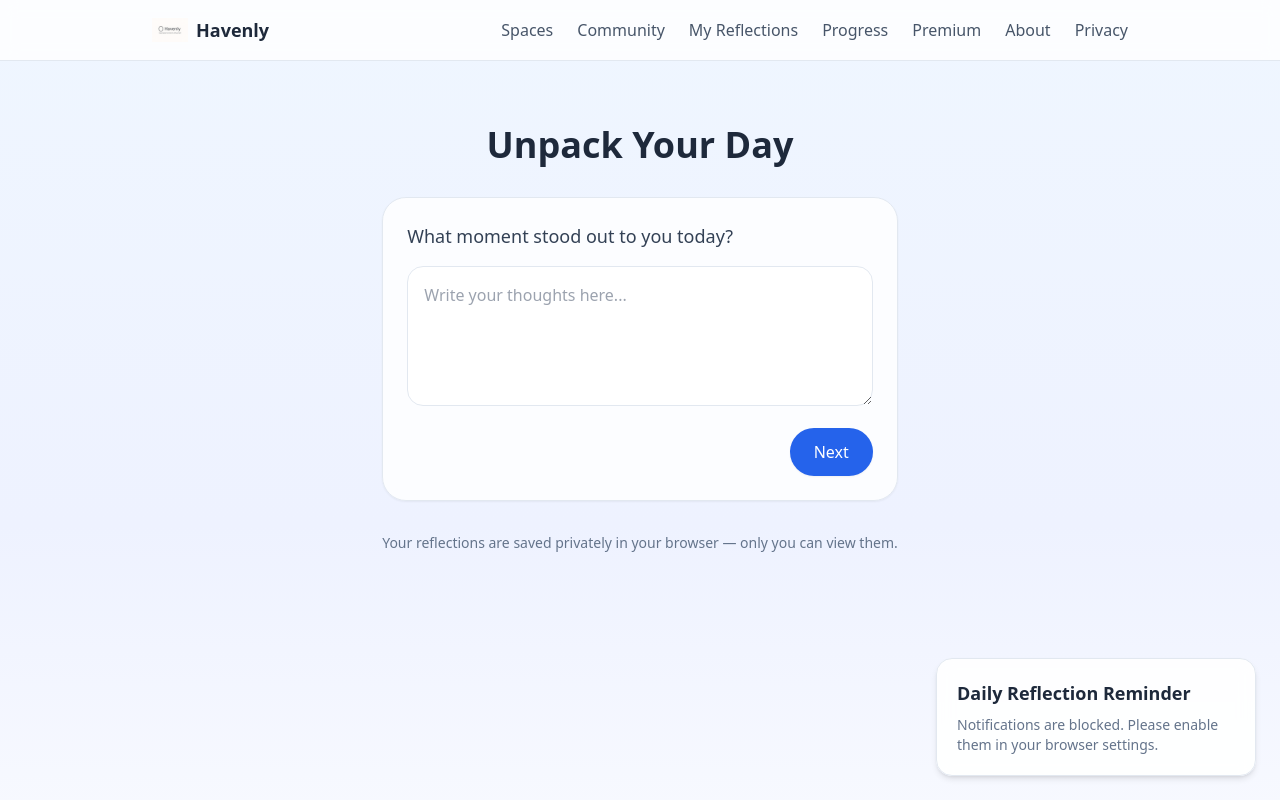
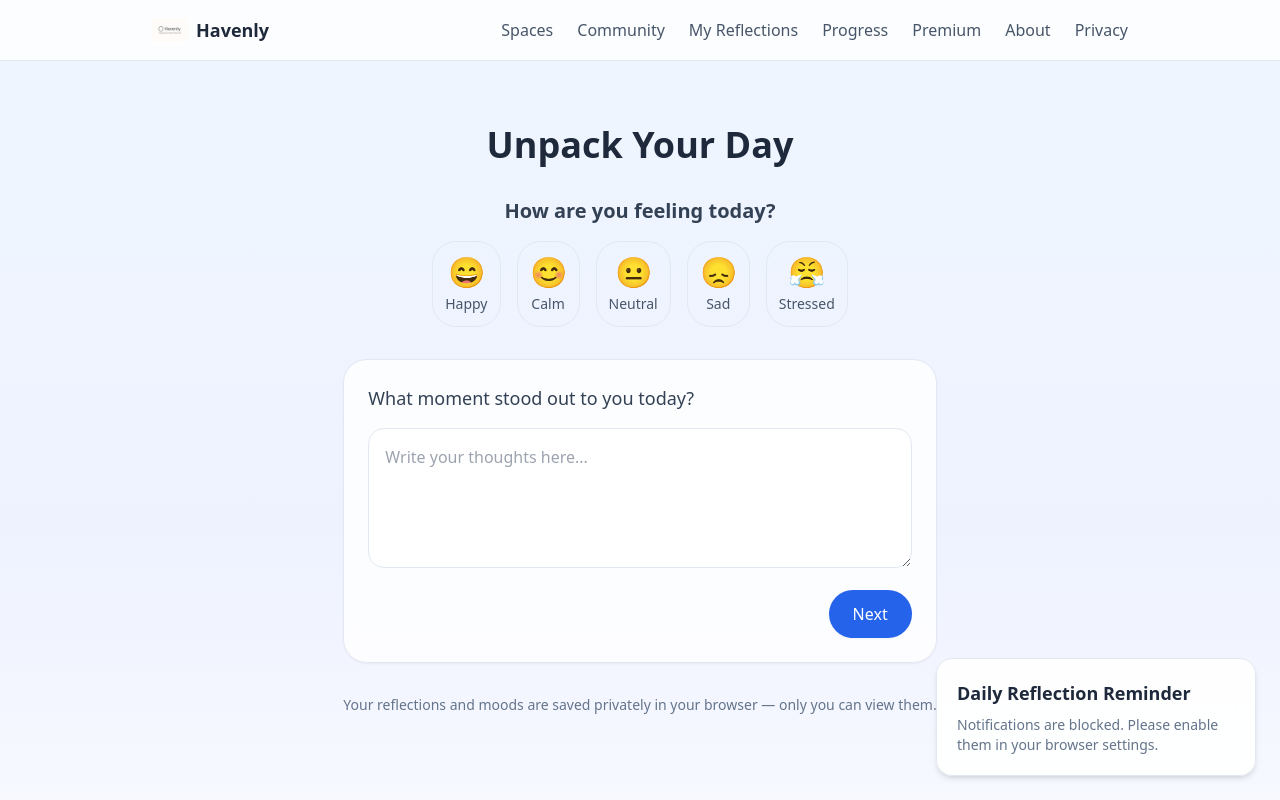
Before and after one commit to Khrboshi/havenly, a Next.js app: page /unpack in a window 1280 px wide. Shown: the top 800 px of the page. Built offline with nearby package versions, Linux system fonts and the light colour scheme.

Commit message:
Update unpack.js

```diff
--- a/pages/unpack.js
+++ b/pages/unpack.js
@@ -3,17 +3,19 @@
 import { useState, useEffect } from "react";
 import Head from "next/head";
 import { motion } from "framer-motion";
+import MoodTracker from "@/components/MoodTracker";
 import { logEvent } from "@/utils/analytics";
 
 export default function Unpack() {
   const prompts = [
     "What moment stood out to you today?",
     "What did you learn or notice about yourself?",
-    "What would you like to release before tomorrow?"
+    "What would you like to release before tomorrow?",
   ];
 
   const [step, setStep] = useState(0);
   const [answers, setAnswers] = useState([]);
+  const [mood, setMood] = useState(null);
 
   useEffect(() => {
     logEvent("unpack_page_view");
@@ -34,16 +36,22 @@ export default function Unpack() {
       const entry = {
         text: answers.join("\n\n"),
         date: new Date().toISOString(),
+        mood: mood?.label || "Unknown",
       };
 
       const stored = JSON.parse(localStorage.getItem("reflections") || "[]");
       localStorage.setItem("reflections", JSON.stringify([...stored, entry]));
 
-      logEvent("reflection_saved", { words: entry.text.split(" ").length });
+      logEvent("reflection_saved", {
+        words: entry.text.split(" ").length,
+        mood: entry.mood,
+      });
+
       alert("Reflection saved locally. Great work!");
 
       setStep(0);
       setAnswers([]);
+      setMood(null);
     }
   };
 
@@ -67,6 +75,9 @@ export default function Unpack() {
           Unpack Your Day
         </h1>
 
+        {/* ✅ MoodTracker appears first */}
+        <MoodTracker onSelect={(m) => setMood(m)} />
+
         <div className="bg-white/80 backdrop-blur border border-slate-200 rounded-2xl shadow-sm p-6">
           <motion.p
             key={step}
@@ -86,17 +97,14 @@ export default function Unpack() {
           />
 
           <div className="flex justify-end">
-            <button
-              onClick={next}
-              className="btn-primary"
-            >
+            <button onClick={next} className="btn-primary">
               {step === prompts.length - 1 ? "Finish" : "Next"}
             </button>
           </div>
         </div>
 
         <p className="text-center text-slate-500 text-sm mt-8">
-          Your reflections are saved privately in your browser — only you can view them.
+          Your reflections and moods are saved privately in your browser — only you can view them.
         </p>
       </motion.main>
     </>
```
